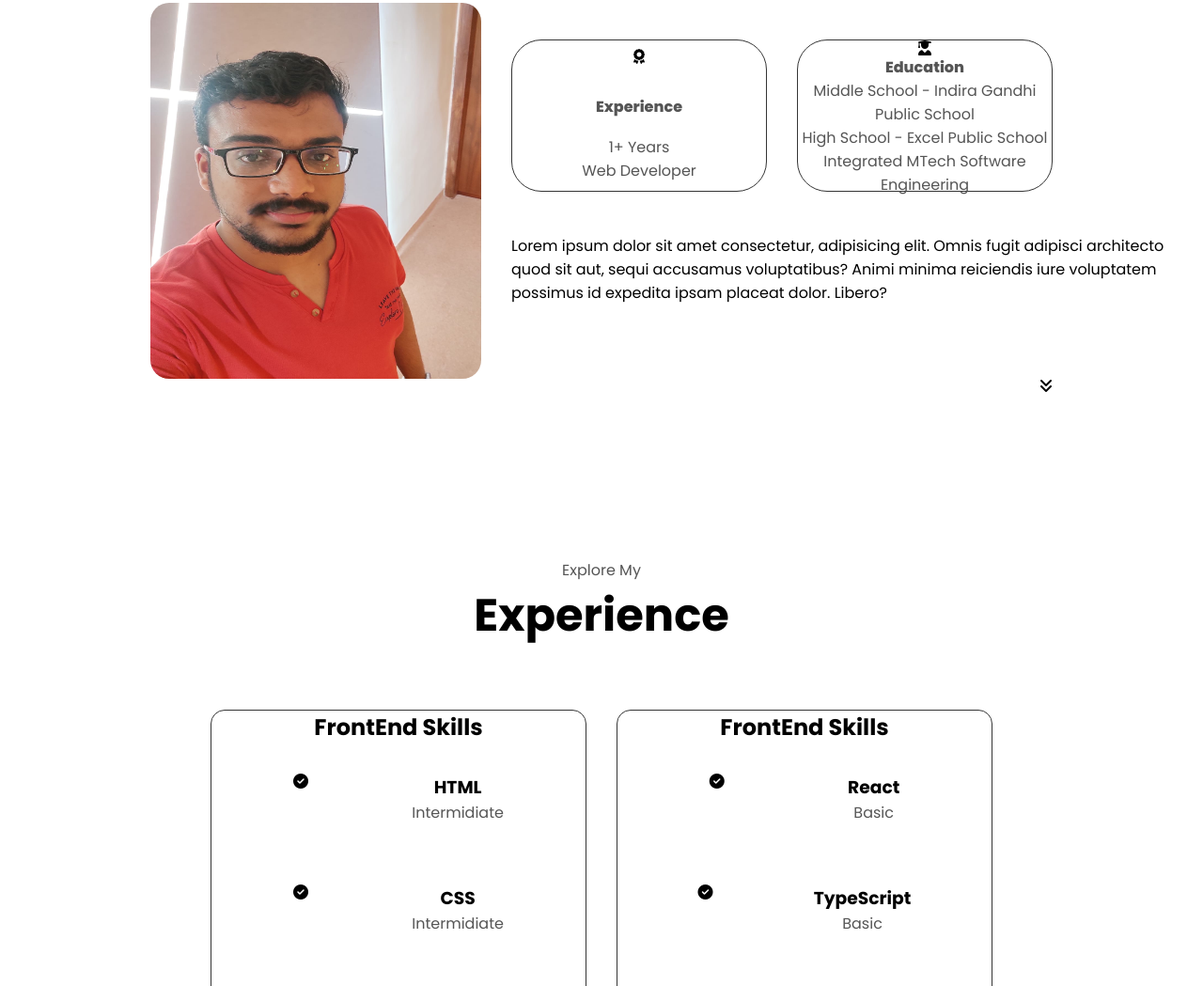
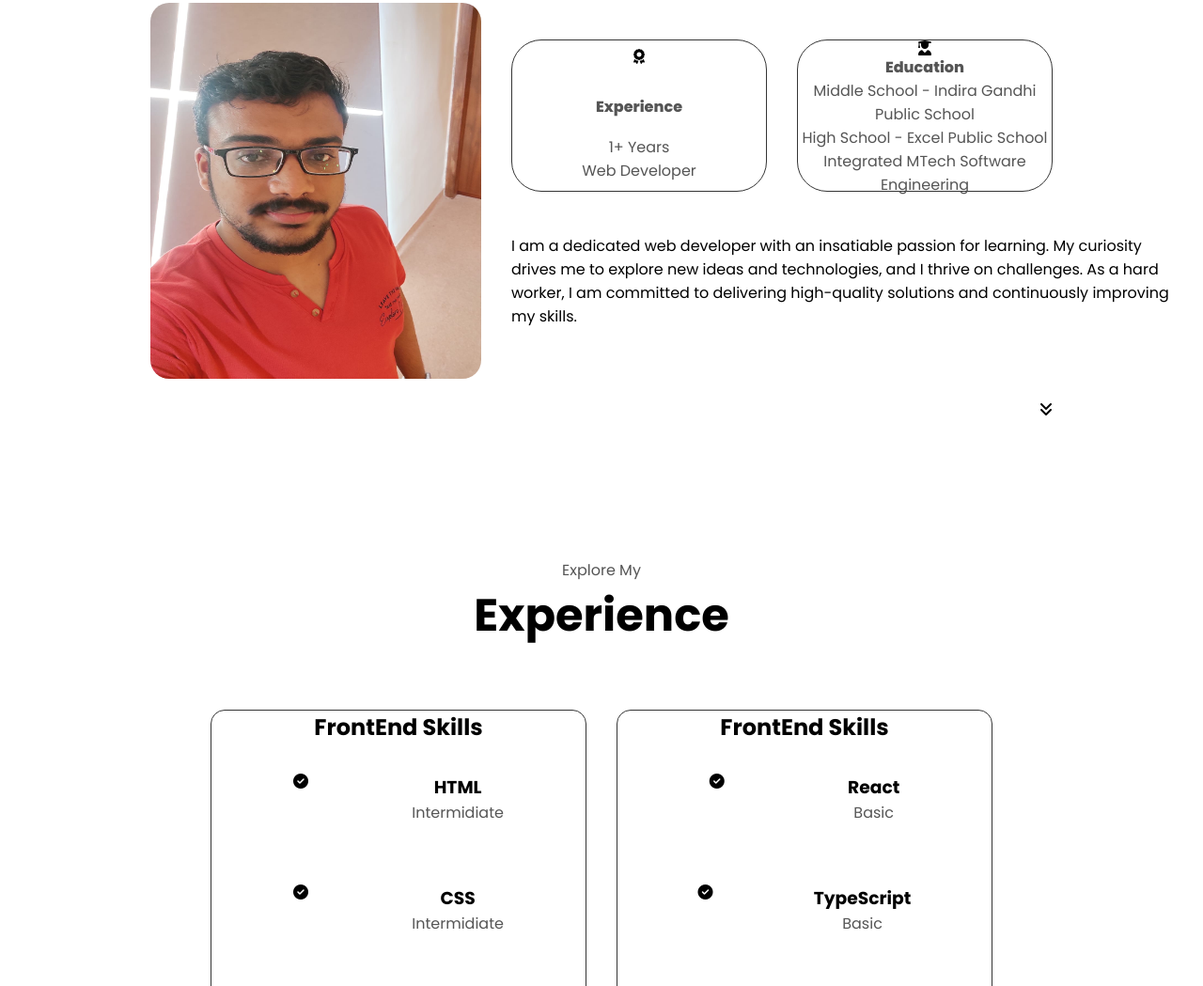
Before and after one commit to kathikcr/portfolio-page, a plain HTML site: page index.html in a window 1280 px wide. Shown: the part 982-2031 px from the top of the page at 94% size. Drawn offline with Linux system fonts and the light colour scheme.

Commit message:
updated index

```diff
--- a/index.html
+++ b/index.html
@@ -81,7 +81,7 @@
 
             </div>
         </div>
-        <div class="about-section">Lorem ipsum dolor sit amet consectetur, adipisicing elit. Omnis fugit adipisci architecto quod sit aut, sequi accusamus voluptatibus? Animi minima reiciendis iure voluptatem possimus id expedita ipsam placeat dolor. Libero?</div>
+        <div class="about-section">I am a dedicated web developer with an insatiable passion for learning. My curiosity drives me to explore new ideas and technologies, and I thrive on challenges. As a hard worker, I am committed to delivering high-quality solutions and continuously improving my skills.</div>
         <ul id="arrows">
             <li><a href="#experience"><i class="fa-solid fa-angles-down"></i></a></li>
         </ul>
```
